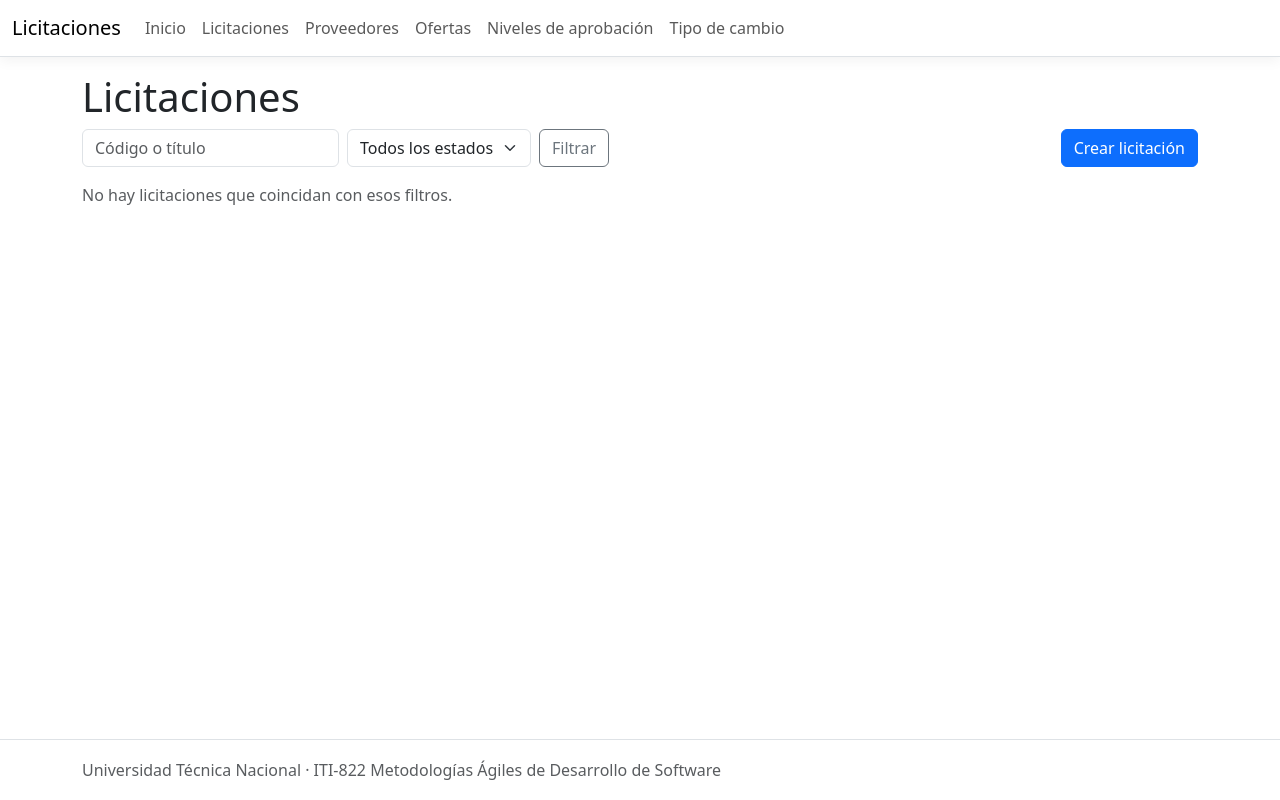
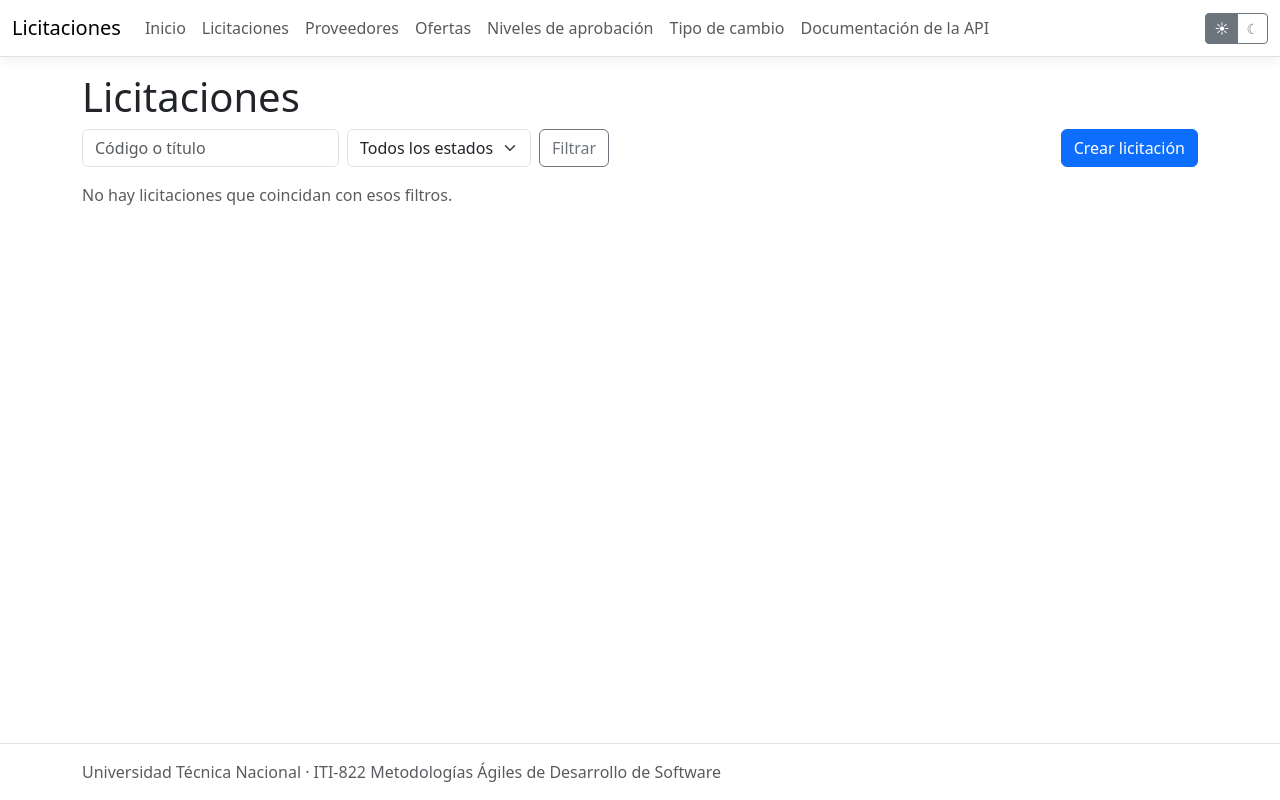
Before and after one commit to ivanniaPorras/licitaciones_xp, an ASP.NET Core app: page /licitaciones in a window 1280 px wide. Run offline with ASP.NET Core 8, Linux system fonts and the light colour scheme; style sheets or scripts are compiled from the project's sources; the project's own start-up code is not run, and a stand-in starts its controllers and pages; some libraries are stand-ins or nearby versions.

Commit message:
agrega el modo claro y oscuro con la preferencia guardada y sin parpadeo

```diff
--- /dev/null
+++ b/src/Licitaciones.Web/Views/Shared/_AlternadorTema.cshtml
@@ -0,0 +1,11 @@
+<div class="btn-group btn-group-sm" role="group" id="alternador-tema"
+     aria-label="Tema de la interfaz">
+    <button type="button" class="btn btn-outline-secondary" data-tema="light" aria-pressed="false">
+        <span aria-hidden="true">☀</span>
+        <span class="visually-hidden">Tema claro</span>
+    </button>
+    <button type="button" class="btn btn-outline-secondary" data-tema="dark" aria-pressed="false">
+        <span aria-hidden="true">☾</span>
+        <span class="visually-hidden">Tema oscuro</span>
+    </button>
+</div>
--- a/src/Licitaciones.Web/Views/Shared/_Layout.cshtml
+++ b/src/Licitaciones.Web/Views/Shared/_Layout.cshtml
@@ -1,24 +1,30 @@
+@inject Microsoft.Extensions.Configuration.IConfiguration Configuracion
+@{
+    var urlDocumentacion = Configuracion["Api:UrlDocumentacion"];
+}
 <!DOCTYPE html>
 <html lang="es-CR">
 <head>
     <meta charset="utf-8" />
     <meta name="viewport" content="width=device-width, initial-scale=1.0" />
     <title>@ViewData["Title"] - Sistema de Gestión de Licitaciones</title>
+    @* El tema se resuelve antes de pintar para que la página no parpadee con el equivocado. *@
+    <script src="~/js/tema.js" asp-append-version="true"></script>
     <link rel="stylesheet" href="~/lib/bootstrap/dist/css/bootstrap.min.css" />
     <link rel="stylesheet" href="~/css/site.css" asp-append-version="true" />
     <link rel="stylesheet" href="~/Licitaciones.Web.styles.css" asp-append-version="true" />
 </head>
-<body>
+<body class="d-flex flex-column min-vh-100">
     <header>
-        <nav class="navbar navbar-expand-sm navbar-toggleable-sm border-bottom box-shadow mb-3">
+        <nav class="navbar navbar-expand-lg border-bottom box-shadow mb-3">
             <div class="container-fluid">
                 <a class="navbar-brand" asp-area="" asp-controller="Home" asp-action="Index">Licitaciones</a>
-                <button class="navbar-toggler" type="button" data-bs-toggle="collapse" data-bs-target=".navbar-collapse"
+                <button class="navbar-toggler" type="button" data-bs-toggle="collapse" data-bs-target="#navbarPrincipal"
                         aria-controls="navbarPrincipal" aria-expanded="false" aria-label="Mostrar u ocultar la navegación">
                     <span class="navbar-toggler-icon"></span>
                 </button>
-                <div class="navbar-collapse collapse d-sm-inline-flex justify-content-between" id="navbarPrincipal">
-                    <ul class="navbar-nav flex-grow-1">
+                <div class="collapse navbar-collapse" id="navbarPrincipal">
+                    <ul class="navbar-nav me-auto mb-2 mb-lg-0">
                         <li class="nav-item">
                             <a class="nav-link" asp-area="" asp-controller="Home" asp-action="Index">Inicio</a>
                         </li>
@@ -37,20 +43,31 @@
                         <li class="nav-item">
                             <a class="nav-link" asp-area="" asp-controller="TiposCambio" asp-action="Index">Tipo de cambio</a>
                         </li>
+                        @if (!string.IsNullOrWhiteSpace(urlDocumentacion))
+                        {
+                            <li class="nav-item">
+                                <a class="nav-link" href="@urlDocumentacion" target="_blank" rel="noopener">
+                                    Documentación de la API
+                                </a>
+                            </li>
+                        }
                     </ul>
-                    <vc:alternador-moneda></vc:alternador-moneda>
+                    <div class="d-flex flex-wrap align-items-center gap-3">
+                        <vc:alternador-moneda></vc:alternador-moneda>
+                        <partial name="_AlternadorTema" />
+                    </div>
                 </div>
             </div>
         </nav>
     </header>
-    <div class="container">
+    <div class="container flex-grow-1">
         <main role="main" class="pb-3" aria-live="polite">
             @RenderBody()
         </main>
     </div>
 
-    <footer class="border-top footer text-muted">
-        <div class="container">
+    <footer class="border-top footer text-muted mt-4">
+        <div class="container py-3">
             Universidad Técnica Nacional &middot; ITI-822 Metodologías Ágiles de Desarrollo de Software
         </div>
     </footer>
--- a/src/Licitaciones.Web/Views/Shared/_Layout.cshtml.css
+++ b/src/Licitaciones.Web/Views/Shared/_Layout.cshtml.css
@@ -1,48 +1,26 @@
-/* Please see documentation at https://learn.microsoft.com/aspnet/core/client-side/bundling-and-minification
-for details on configuring this project to bundle and minify static web assets. */
+/* Ajustes del diseño compartido.
+   Los colores se toman de las variables de Bootstrap y nunca se fijan a mano: con un
+   valor literal, el modo oscuro heredaría los tonos del claro y el contraste del texto
+   dejaría de ser suficiente. */
 
 a.navbar-brand {
   white-space: normal;
   text-align: center;
-  word-break: break-all;
-}
-
-a {
-  color: #0077cc;
-}
-
-.btn-primary {
-  color: #fff;
-  background-color: #1b6ec2;
-  border-color: #1861ac;
-}
-
-.nav-pills .nav-link.active, .nav-pills .show > .nav-link {
-  color: #fff;
-  background-color: #1b6ec2;
-  border-color: #1861ac;
+  word-break: break-word;
 }
 
 .border-top {
-  border-top: 1px solid #e5e5e5;
+  border-top: 1px solid var(--bs-border-color);
 }
+
 .border-bottom {
-  border-bottom: 1px solid #e5e5e5;
+  border-bottom: 1px solid var(--bs-border-color);
 }
 
 .box-shadow {
   box-shadow: 0 .25rem .75rem rgba(0, 0, 0, .05);
 }
 
-button.accept-policy {
-  font-size: 1rem;
-  line-height: inherit;
+.footer {
+  width: 100%;
 }
-
-.footer {
-  position: absolute;
-  bottom: 0;
-  width: 100%;
-  white-space: nowrap;
-  line-height: 60px;
-}
--- a/src/Licitaciones.Web/appsettings.json
+++ b/src/Licitaciones.Web/appsettings.json
@@ -5,5 +5,8 @@
       "Microsoft.AspNetCore": "Warning"
     }
   },
-  "AllowedHosts": "*"
+  "AllowedHosts": "*",
+  "Api": {
+    "UrlDocumentacion": "http://localhost:5171/swagger"
+  }
 }
--- a/src/Licitaciones.Web/wwwroot/css/site.css
+++ b/src/Licitaciones.Web/wwwroot/css/site.css
@@ -9,23 +9,39 @@ html {
 }
 
 .btn:focus, .btn:active:focus, .btn-link.nav-link:focus, .form-control:focus, .form-check-input:focus {
-  box-shadow: 0 0 0 0.1rem white, 0 0 0 0.25rem #258cfb;
+  box-shadow: 0 0 0 0.1rem var(--bs-body-bg), 0 0 0 0.25rem #258cfb;
 }
 
-html {
-  position: relative;
-  min-height: 100%;
+/* Los encabezados que ordenan se leen como texto normal, no como enlaces sueltos. */
+.enlace-orden {
+  color: inherit;
+  text-decoration: none;
+  white-space: nowrap;
 }
 
-body {
-  margin-bottom: 60px;
+.enlace-orden:hover,
+.enlace-orden:focus {
+  text-decoration: underline;
 }
 
-.form-floating > .form-control-plaintext::placeholder, .form-floating > .form-control::placeholder {
-  color: var(--bs-secondary-color);
-  text-align: end;
+/* La columna que está ordenando se distingue del resto de los encabezados. */
+.enlace-orden.orden-activo {
+  font-weight: 700;
+  color: var(--bs-primary);
 }
 
-.form-floating > .form-control-plaintext:focus::placeholder, .form-floating > .form-control:focus::placeholder {
-  text-align: start;
+.indicador-orden {
+  margin-left: 0.25rem;
+  font-size: 0.75em;
 }
+
+/* El diagrama del flujo se adapta a pantallas de teléfono sin desbordar. */
+.diagrama-flujo {
+  max-width: 100%;
+  height: auto;
+}
+
+/* Las tarjetas de la página inicial mantienen la misma altura en cada fila. */
+.tarjeta-seccion {
+  height: 100%;
+}
--- a/src/Licitaciones.Web/wwwroot/js/site.js
+++ b/src/Licitaciones.Web/wwwroot/js/site.js
@@ -79,3 +79,52 @@
 
     mostrar(window.localStorage.getItem(CLAVE_PREFERENCIA) === 'USD' ? 'USD' : 'CRC');
 })();
+
+// Alternador del tema claro y oscuro. El tema ya quedó aplicado por tema.js antes de
+// pintar; aquí solo se atiende el cambio y se recuerda la elección.
+(function () {
+    'use strict';
+
+    var tema = window.TemaLicitaciones;
+    var alternador = document.getElementById('alternador-tema');
+    if (!tema || !alternador) {
+        return;
+    }
+
+    var botones = alternador.querySelectorAll('[data-tema]');
+
+    function marcar(elegido) {
+        for (var i = 0; i < botones.length; i++) {
+            var activo = botones[i].getAttribute('data-tema') === elegido;
+            botones[i].classList.toggle('active', activo);
+            botones[i].setAttribute('aria-pressed', activo ? 'true' : 'false');
+        }
+    }
+
+    for (var j = 0; j < botones.length; j++) {
+        botones[j].addEventListener('click', function (evento) {
+            var elegido = evento.currentTarget.getAttribute('data-tema');
+            tema.aplicar(elegido);
+            marcar(elegido);
+
+            try {
+                window.localStorage.setItem(tema.clave, elegido);
+            } catch (error) {
+                // Sin almacenamiento la elección dura lo que dure la página.
+            }
+        });
+    }
+
+    marcar(tema.guardado() || tema.preferenciaDelSistema());
+
+    // Mientras no haya elección propia, la página sigue al sistema si este cambia.
+    if (window.matchMedia) {
+        window.matchMedia('(prefers-color-scheme: dark)').addEventListener('change', function () {
+            if (!tema.guardado()) {
+                var delSistema = tema.preferenciaDelSistema();
+                tema.aplicar(delSistema);
+                marcar(delSistema);
+            }
+        });
+    }
+})();
--- /dev/null
+++ b/src/Licitaciones.Web/wwwroot/js/tema.js
@@ -0,0 +1,37 @@
+// Aplica el tema claro u oscuro antes de que se pinte la página.
+//
+// Este guion se carga en el <head> y de forma síncrona, no al final del cuerpo: si se
+// ejecutara después, el navegador alcanzaría a pintar el tema equivocado y la página
+// parpadearía al corregirse.
+(function () {
+    'use strict';
+
+    var CLAVE = 'licitaciones.tema';
+
+    function preferenciaDelSistema() {
+        return window.matchMedia && window.matchMedia('(prefers-color-scheme: dark)').matches
+            ? 'dark'
+            : 'light';
+    }
+
+    function guardado() {
+        try {
+            return window.localStorage.getItem(CLAVE);
+        } catch (error) {
+            // Si el navegador tiene bloqueado el almacenamiento, se sigue con el del sistema.
+            return null;
+        }
+    }
+
+    window.TemaLicitaciones = {
+        clave: CLAVE,
+        preferenciaDelSistema: preferenciaDelSistema,
+        guardado: guardado,
+        aplicar: function (tema) {
+            document.documentElement.setAttribute('data-bs-theme', tema);
+        }
+    };
+
+    // La primera visita respeta lo que la persona tenga configurado en su sistema.
+    window.TemaLicitaciones.aplicar(guardado() || preferenciaDelSistema());
+})();
```
